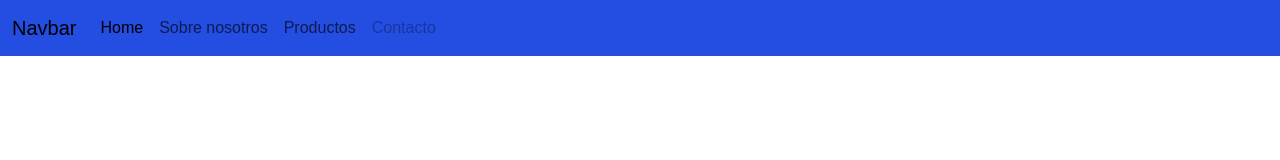
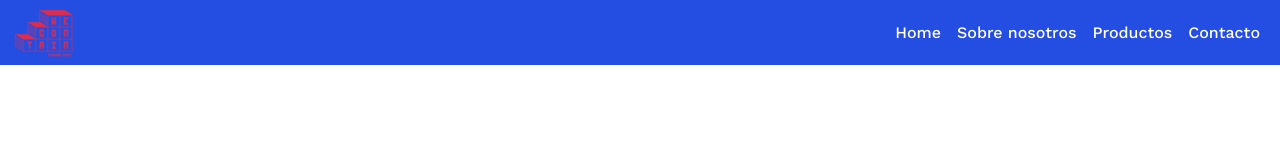
Before and after one commit to Lucaso1992/we-contain, a plain HTML site: page index.html in a window 1280 px wide. Drawn offline with nearby package versions, Linux system fonts and the light colour scheme.

Commit message:
navbar responsive

```diff
--- a/css/style.css
+++ b/css/style.css
@@ -6,8 +6,10 @@
 
 .navbar{
     background-color: #244de2;
+    min-height: 65px;
 }
 
-a{
-    font-family: 'Hind', sans-serif;
+.titles{
+    font-family: 'Work Sans', sans-serif;
+    color: white;
 }
--- a/index.html
+++ b/index.html
@@ -3,32 +3,45 @@
 <head>
     <meta charset="UTF-8">
     <meta name="viewport" content="width=device-width, initial-scale=1.0">
-    <link rel="stylesheet" href="./css/style.css">
     <link href="https://cdn.jsdelivr.net/npm/bootstrap@5.3.0/dist/css/bootstrap.min.css" rel="stylesheet"
         integrity="sha384-9ndCyUaIbzAi2FUVXJi0CjmCapSmO7SnpJef0486qhLnuZ2cdeRhO02iuK6FUUVM" crossorigin="anonymous">
     <script src="https://cdn.jsdelivr.net/npm/bootstrap@5.3.0/dist/js/bootstrap.bundle.min.js"
         integrity="sha384-geWF76RCwLtnZ8qwWowPQNguL3RmwHVBC9FhGdlKrxdiJJigb/j/68SIy3Te4Bkz"
         crossorigin="anonymous"></script>
+    <link rel="preconnect" href="https://fonts.googleapis.com">
+    <link rel="preconnect" href="https://fonts.gstatic.com" crossorigin>
+    <link href="https://fonts.googleapis.com/css2?family=Work+Sans:wght@500&display=swap" rel="stylesheet">
+    <link rel="stylesheet" href="./css/style.css">
     <title>We-Contain</title>
 </head>
 
 <body>
     <header>
-        <nav class="navbar navbar-expand-lg">
+        <nav class="navbar navbar-expand-lg p-0">
             <div class="container-fluid">
-                <a class="navbar-brand" href="#">Navbar</a>
-                <button class="navbar-toggler" type="button" data-bs-toggle="collapse"
-                    data-bs-target="#navbarNavAltMarkup" aria-controls="navbarNavAltMarkup" aria-expanded="false"
-                    aria-label="Toggle navigation">
+                <a class="navbar-brand p-0 m-0" href="#"><img src="./assets/nuevo-logo-azul-2.png" alt="logo"></a>
+                <button class="navbar-toggler" type="button" data-bs-toggle="collapse" data-bs-target="#navbarNav"
+                    aria-controls="navbarNav" aria-expanded="false" aria-label="Toggle navigation">
                     <span class="navbar-toggler-icon"></span>
                 </button>
-                <div class="collapse navbar-collapse" id="navbarNavAltMarkup">
-                    <div class="navbar-nav">
-                        <a class="nav-link active" aria-current="page" href="#">Home</a>
-                        <a class="nav-link" href="#">Sobre nosotros</a>
-                        <a class="nav-link" href="#">Productos</a>
-                        <a class="nav-link disabled">Contacto</a>
-                    </div>
+                <div class="collapse navbar-collapse" id="navbarNav">
+                    <ul class="navbar-nav ms-auto">
+                        <li class="nav-item">
+                            <a class=" nav-link active p-0" aria-current="page" href="#"><p></p></a>
+                        </li>
+                        <li class="nav-item">
+                            <a class=" nav-link" href="#"><p class="titles m-0">Home</p></a>
+                        </li>
+                        <li class="nav-item">
+                            <a class=" nav-link" href="#"><p class="titles m-0">Sobre nosotros</p></a>
+                        </li>
+                        <li class="nav-item">
+                            <a class=" nav-link disabled"><p class="titles m-0">Productos</p></a>
+                        </li>
+                        <li class="nav-item">
+                            <a class=" nav-link disabled"><p class="titles m-0">Contacto</p></a>
+                        </li>
+                    </ul>
                 </div>
             </div>
         </nav>
```
Also changed, not shown: assets/nuevo-logo-azul-2.png (added).
